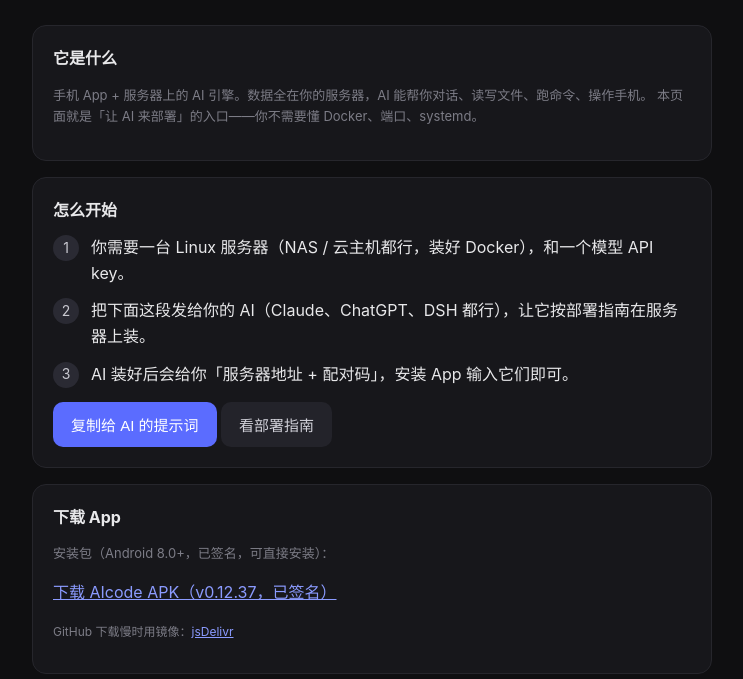
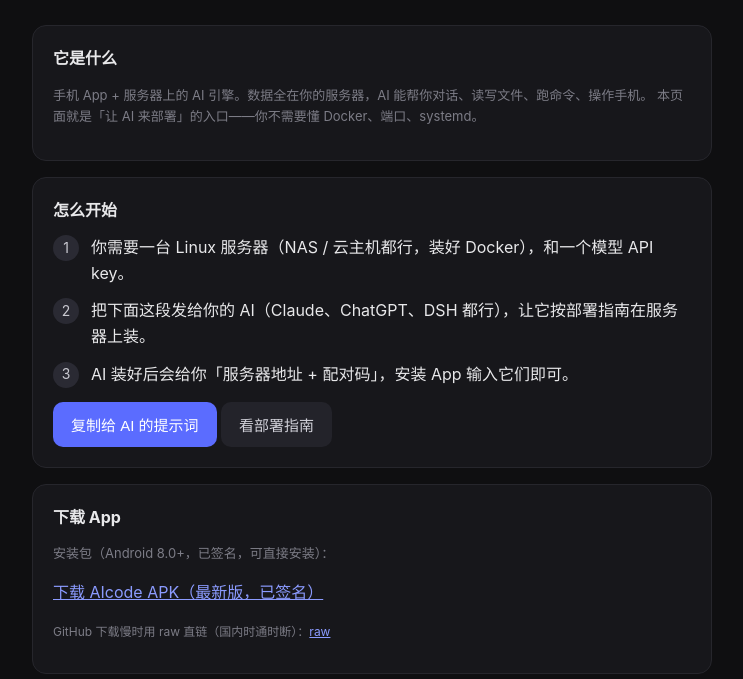
Before and after one commit to CYYYOURMAN/AICode, a plain HTML site: page pages/index.html in a window 1280 px wide. Shown: the part 121-800 px from the top of the page, without its empty margins (268-1011 px from the left). Drawn offline with Linux system fonts and the light colour scheme.

Commit message:
docs: fix APK download links (Release latest + raw), remove broken jsDelivr mirror, add signing note

```diff
--- a/pages/index.html
+++ b/pages/index.html
@@ -47,8 +47,8 @@
   <div class="card">
     <b>下载 App</b>
     <p class="muted">安装包（Android 8.0+，已签名，可直接安装）：</p>
-    <p><a href="https://github.com/CYYYOURMAN/AICode/releases/download/v0.12.37/aicode-0.12.37-signed.apk">下载 AIcode APK（v0.12.37，已签名）</a></p>
-    <p class="muted" style="font-size:12px">GitHub 下载慢时用镜像：<a href="https://cdn.jsdelivr.net/gh/CYYYOURMAN/AICode@main/download/aicode-latest.apk">jsDelivr</a></p>
+    <p><a href="https://github.com/CYYYOURMAN/AICode/releases/latest/download/aicode-latest.apk">下载 AIcode APK（最新版，已签名）</a></p>
+    <p class="muted" style="font-size:12px">GitHub 下载慢时用 raw 直链（国内时通时断）：<a href="https://raw.githubusercontent.com/CYYYOURMAN/AICode/main/download/aicode-latest.apk">raw</a></p>
   </div>
 
   <div class="card">
```
Also changed, not shown: 3 other files.
